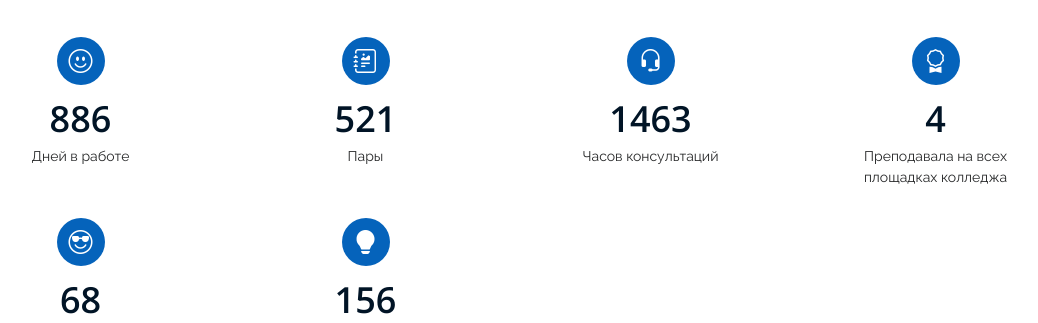
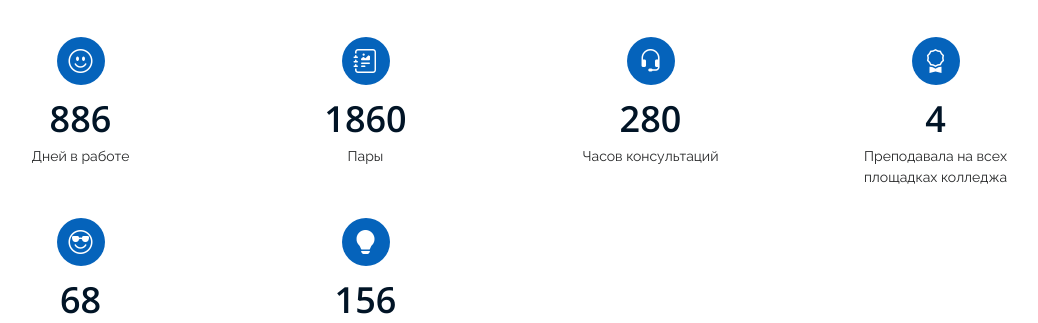
Before and after one commit to ShauTsar/webDze, a Django app: page / in a window 1280 px wide. Shown: the part 1747-2070 px from the top of the page, without its empty margins (182-1220 px from the left). Run offline with Django 4.2, Linux system fonts and the light colour scheme; some libraries are stand-ins or nearby versions.

Commit message:
update 1.0.7

```diff
--- a/dzeProject/dzeApp/templates/dzeApp/index.html
+++ b/dzeProject/dzeApp/templates/dzeApp/index.html
@@ -144,7 +144,7 @@
           <div class="col-lg-3 col-md-6 mt-5 mt-md-0">
             <div class="count-box">
               <i class="bi bi-journal-richtext"></i>
-              <span data-purecounter-start="0" data-purecounter-end="521" data-purecounter-duration="1" class="purecounter"></span>
+              <span data-purecounter-start="0" data-purecounter-end="{{ hoursInJob }}" data-purecounter-duration="1" class="purecounter"></span>
               <p>Пары</p>
             </div>
           </div>
@@ -152,7 +152,7 @@
           <div class="col-lg-3 col-md-6 mt-5 mt-lg-0">
             <div class="count-box">
               <i class="bi bi-headset"></i>
-              <span data-purecounter-start="0" data-purecounter-end="1463" data-purecounter-duration="1" class="purecounter"></span>
+              <span data-purecounter-start="0" data-purecounter-end="{{ consultHours }}" data-purecounter-duration="1" class="purecounter"></span>
               <p>Часов консультаций</p>
             </div>
           </div>
--- a/dzeProject/dzeApp/views.py
+++ b/dzeProject/dzeApp/views.py
@@ -9,11 +9,15 @@ from django.core.mail import EmailMessage, send_mail
 from django.conf import settings
 import asyncio
 from django.views.decorators.csrf import csrf_exempt
+
+
 def index(request):
     dateStartJob = datetime.date(2020, 8, 26)
     days = datetime.date.today() - dateStartJob
     daysToday = days.days
-    context = {'daysToday': daysToday}
+    hoursInJob = int(daysToday * 2.1)
+    consultHours = int(14*8*2.5)
+    context = {'daysToday': daysToday, 'hoursInJob': hoursInJob, 'consultHours': consultHours}
 
     return render(request, 'dzeApp/index.html', context)
 
@@ -38,7 +42,8 @@ def send_email(request):
             return redirect('success')
         else:
             try:
-                send_mail(subject, f'{message}\n Письмо от {name}\n Почта отправителя {email}', settings.EMAIL_HOST_USER,
+                send_mail(subject, f'{message}\n Письмо от {name}\n Почта отправителя {email}',
+                          settings.EMAIL_HOST_USER,
                           ['levanidzeanna@gmail.com'], fail_silently=False)
                 return redirect('success')
             except Exception as e:
```
